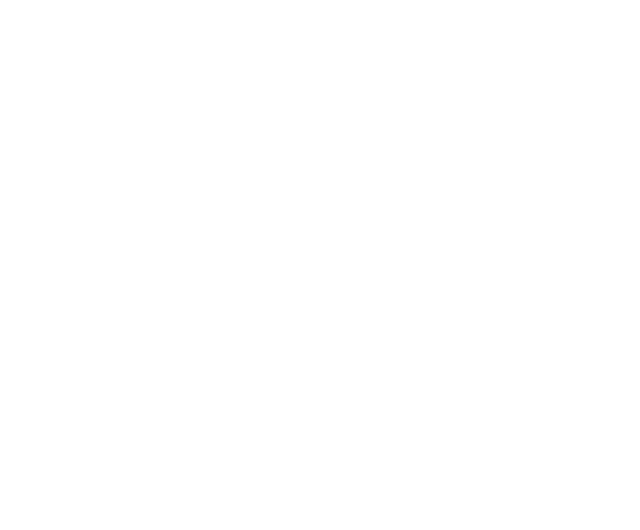
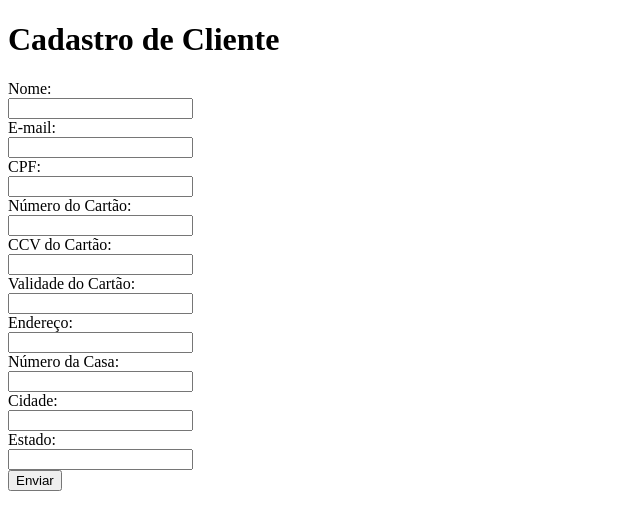
Before and after one commit to amoralivia/Loja-Moda, a plain HTML site: page index.html in a window 1280 px wide. Shown: the whole page, without its empty margins (0-640 px from the left). Drawn offline with Linux system fonts and the light colour scheme.

Commit message:
elementos_formulário

```diff
--- a/index.html
+++ b/index.html
@@ -1,11 +1,44 @@
-<html>
+<!DOCTYPE html>
+<html lang="pt-br">
 <head>
-<title>LojaModa</title>
+    <meta charset="UTF-8">
+    <meta name="viewport" content="width=device-width, initial-scale=1.0">
+    <title>Cadastro de Cliente</title>
 </head>
 <body>
-<h2>
+    <h1>Cadastro de Cliente</h1>
+    <form action="#" method="post">
+        <label for="nome">Nome:</label><br>
+        <input type="text" id="nome" name="nome" required><br>
 
-</h2>
+        <label for="email">E-mail:</label><br>
+        <input type="email" id="email" name="email" required><br>
 
+        <label for="cpf">CPF:</label><br>
+        <input type="text" id="cpf" name="cpf" required><br>
+
+        <label for="cartao">Número do Cartão:</label><br>
+        <input type="text" id="cartao" name="cartao" required><br>
+
+        <label for="ccv">CCV do Cartão:</label><br>
+        <input type="text" id="ccv" name="ccv" required><br>
+
+        <label for="validade">Validade do Cartão:</label><br>
+        <input type="text" id="validade" name="validade" required><br>
+
+        <label for="endereco">Endereço:</label><br>
+        <input type="text" id="endereco" name="endereco" required><br>
+
+        <label for="numero">Número da Casa:</label><br>
+        <input type="text" id="numero" name="numero" required><br>
+
+        <label for="cidade">Cidade:</label><br>
+        <input type="text" id="cidade" name="cidade" required><br>
+
+        <label for="estado">Estado:</label><br>
+        <input type="text" id="estado" name="estado" required><br>
+
+        <input type="submit" value="Enviar">
+    </form>
 </body>
 </html>
```
